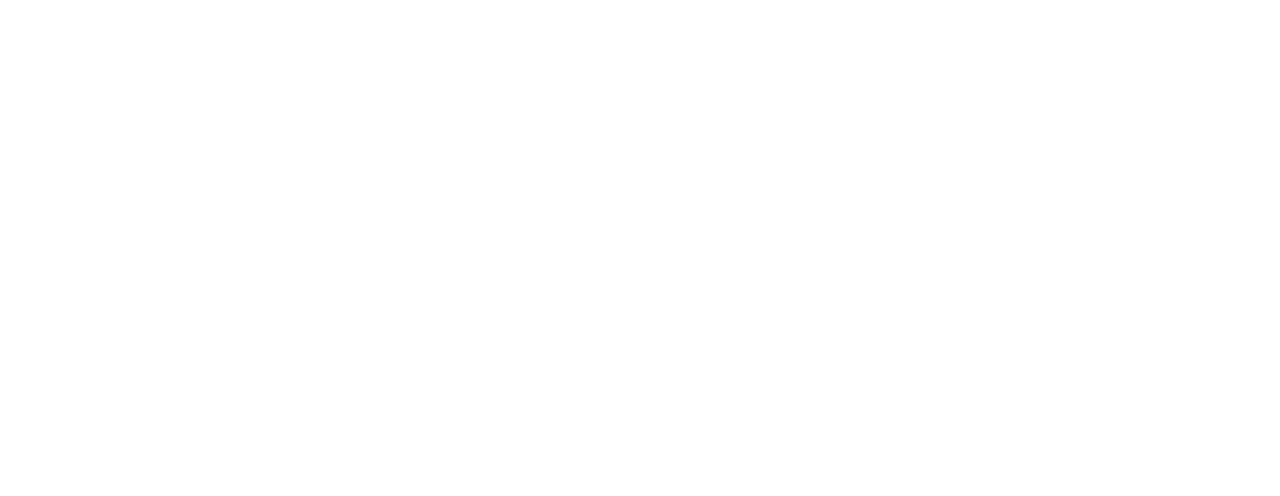
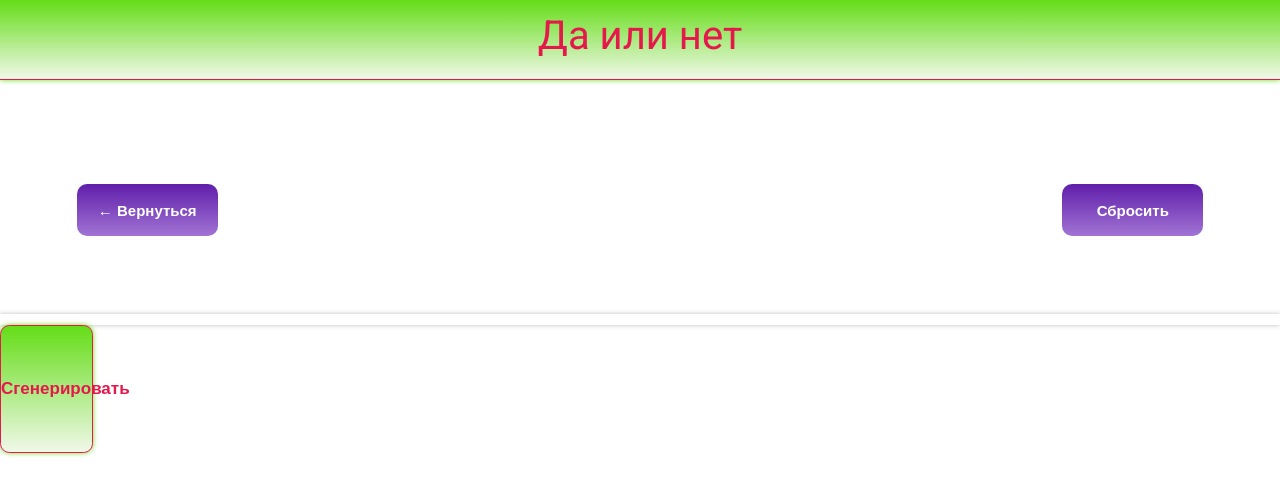
Before and after one commit to Rustam9724/random-app, a React (Create React App) app in the folder random-app/: page /yesno-randomiser in a window 1280 px wide. Before the commit this address had no page. Shown: the top 496 px of the page. Built offline with nearby package versions, Linux system fonts and the light colour scheme.

Commit message:
init: YesOrNoRandomiser

```diff
--- a/random-app/src/App.js
+++ b/random-app/src/App.js
@@ -4,6 +4,7 @@
 import PasswordRandomiser from './components/PasswordRandomiser';
 import NumberRandomiser from './components/NumberRandomiser';
 import LetterRandomiser from './components/LetterRandomiser';
+import YesOrNoRandomiser from './components/YesOrNoRandomiser';
 
 function App() {
   return (<>
@@ -14,6 +15,7 @@
         <Route path="/password-randomiser/" element={<PasswordRandomiser />} />
         <Route path="/number-randomiser/" element={<NumberRandomiser />} />
         <Route path="/letter-randomiser/" element={<LetterRandomiser />} />
+        <Route path="/yesno-randomiser/" element={<YesOrNoRandomiser />} />
       </Routes>
     </Router>
   </>)
--- a/random-app/src/components/Main.jsx
+++ b/random-app/src/components/Main.jsx
@@ -31,8 +31,10 @@
                 </Link>
             </div>
             <div className="random-card">
-                <p className="random-card__icon">&#x1F44D;&#128078;</p>
-                <p className="random-card__type">Да или нет</p>
+                <Link to="/yesno-randomiser">
+                    <p className="random-card__icon">&#x1F44D;&#128078;</p>
+                    <p className="random-card__type">Да или нет</p>
+                </Link>
             </div>
             <div className="random-card">
                 <p className="random-card__icon">&#127912;</p>
--- /dev/null
+++ b/random-app/src/components/YesOrNoRandomiser.jsx
@@ -0,0 +1,34 @@
+import { Link } from "react-router-dom";
+import { useState } from "react";
+
+function YesOrNoRandomiser() {
+    const [result, setResult] = useState('');
+
+    function reset() {
+        setResult('');
+    }
+
+    function getMeaning() {
+        setResult(Math.floor(Math.random() * 2) === 1 ? 'Да' : 'Нет')
+    }
+
+    return (
+        <>
+            <header className="header yesno-header">
+                Да или нет
+            </header>
+            <div className="control-panel">
+                <Link to="/">
+                    <button className="control-btn">← Вернуться</button>
+                </Link>
+                <button className="control-btn" onClick={reset}>Сбросить</button>
+            </div>
+            <main className="yesno-main">
+                <div className="result yesno-result">{result}</div>
+                <button className="btn yesno-btn" onClick={getMeaning}>Сгенерировать</button>
+            </main>
+        </>
+    )
+}
+
+export default YesOrNoRandomiser;
```
